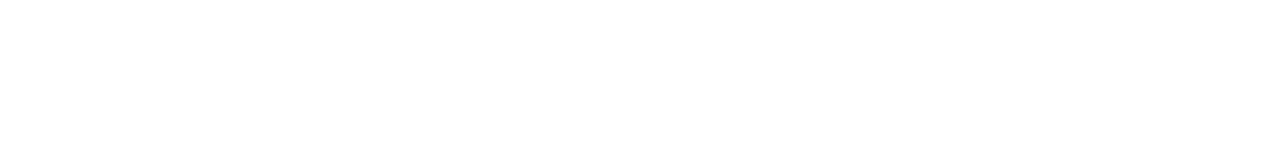
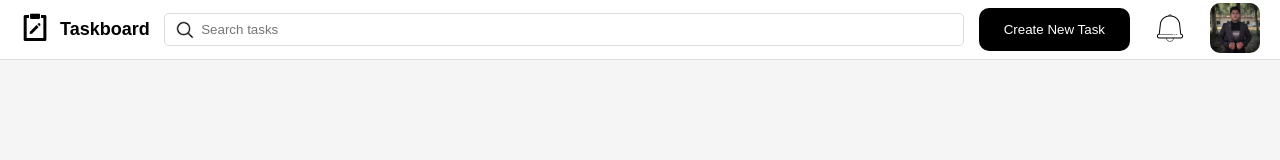
Before and after one commit to Hamadullah12/DDW-Dashboard-Task, a plain HTML site: page index.html in a window 1280 px wide. Drawn offline with Linux system fonts and the light colour scheme.

Commit message:
header and top bar has been done

```diff
--- a/index.html
+++ b/index.html
@@ -3,7 +3,35 @@
   <head>
     <meta charset="UTF-8" />
     <meta name="viewport" content="width=device-width, initial-scale=1.0" />
+    <link rel="stylesheet" href="style.css" />
     <title>DDW Dashboard</title>
   </head>
-  <body></body>
+  <body>
+    <div class="main-grid">
+      <!-- header -->
+      <div class="top-bar">
+        <div class="logo">
+          <div class="logo-box">
+            <img src="./assets/icons8-task-50.png" alt="" />
+          </div>
+          <span class="logo-text">Taskboard</span>
+        </div>
+        <input type="text" class="search" placeholder="Search tasks" />
+        <div class="top-buttons">
+          <button class="new-btn">Create New Task</button>
+          <div class="bell">
+            <img src="./assets/icons8-bell-50.png" alt="" />
+          </div>
+          <div class="user">
+            <img
+              src="./assets/profile (2).jpg"
+              style="width: 50px; height: 50px"
+              alt=""
+            />
+          </div>
+        </div>
+      </div>
+      <!-- left side content-->
+    </div>
+  </body>
 </html>
--- a/style.css
+++ b/style.css
@@ -0,0 +1,79 @@
+* {
+    margin: 0;
+    padding: 0;
+    box-sizing: border-box;
+}
+
+body {
+    font-family: Arial, Helvetica, sans-serif;
+    background-color: #f5f5f5;
+    height: 100vh;
+    overflow: hidden;
+}
+
+/* main content */
+.main-grid {
+    display: grid;
+    grid-template-columns: 250px 1fr 300px;
+    grid-template-rows: 60px 1fr;
+    height: 100vh;
+}
+
+/* top bar */
+
+.top-bar {
+    grid-column: 1 / -1;
+    background: white;
+    border-bottom: 1px solid #ddd;
+    display: flex;
+    align-items: center;
+    padding: 0 20px;
+    justify-content: space-between;
+}
+
+.logo {
+    display: flex;
+    align-items: center;
+}
+
+.logo-box img {
+    width: 30px;
+    height: 30px;
+}
+
+.logo-text {
+    font-size: 18px;
+    font-weight: 600;
+    padding-left: 10px;
+}
+
+.search {
+    padding: 8px 15px;
+    border: 1px solid #ddd;
+    border-radius: 5px;
+    width: 800px;
+    padding: 8px 12px 8px 36px;
+    background-image: url('./assets/icons8-search-50.png');
+    background-repeat: no-repeat;
+    background-position: 10px center;
+    background-size: 20px;
+}
+
+.top-buttons {
+    display: flex;
+    align-items: center;
+    gap: 15px;
+}
+
+.new-btn {
+    background: black;
+    color: white;
+    padding: 14px 25px;
+    border: none;
+    border-radius: 10px;
+    cursor: pointer;
+}
+
+.user img {
+    border-radius: 10px;
+}
```
Also changed, not shown: assets/icons8-bell-50.png (added), assets/icons8-search-50.png (added), assets/icons8-task-50.png (added).
